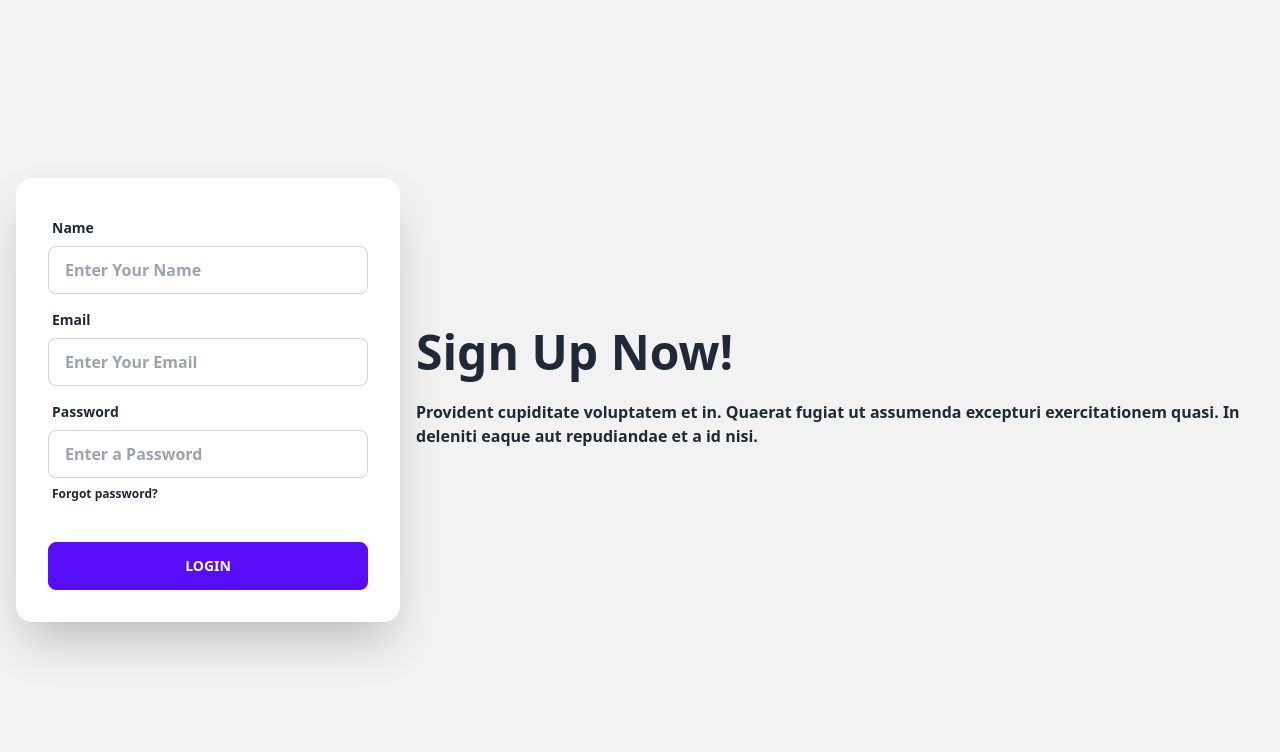
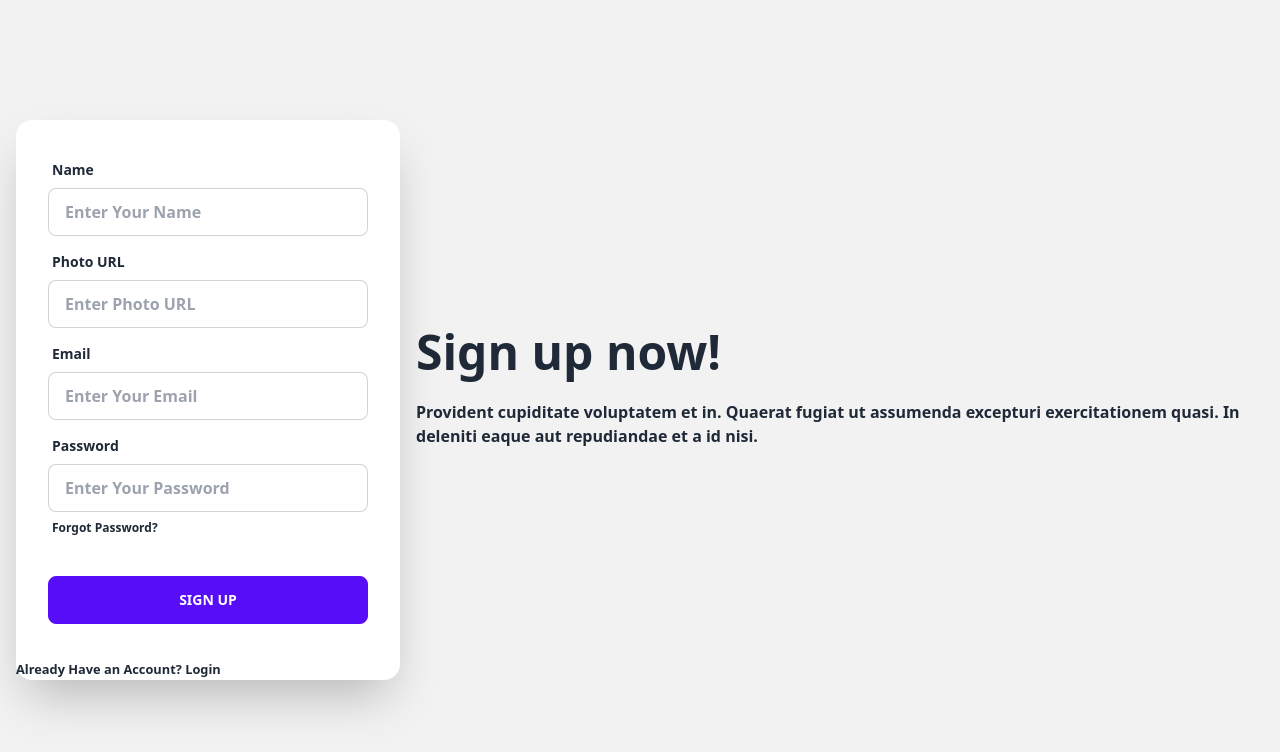
Before and after one commit to shakilahmedshuvo/bistro-boss-client, a React (Vite) app: page /signUp in a window 1280 px wide. Shown: the top 752 px of the page. Built offline with nearby package versions, Linux system fonts and the light colour scheme; no server answers.

Commit message:
privet routes and login with email and pass word and sign up and privet routes

```diff
--- a/package.json
+++ b/package.json
@@ -19,6 +19,7 @@
     "react": "^18.2.0",
     "react-dom": "^18.2.0",
     "react-helmet-async": "^1.3.0",
+    "react-hook-form": "^7.44.1",
     "react-icons": "^4.8.0",
     "react-parallax": "^3.5.1",
     "react-responsive-carousel": "^3.2.23",
@@ -26,6 +27,7 @@
     "react-simple-captcha": "^9.0.2",
     "react-tabs": "^6.0.1",
     "sort-by": "^1.2.0",
+    "sweetalert2": "^11.7.5",
     "swiper": "^9.3.2"
   },
   "devDependencies": {
--- a/src/Pages/Shared/NavBar/NavBar.jsx
+++ b/src/Pages/Shared/NavBar/NavBar.jsx
@@ -1,6 +1,18 @@
+import { useContext } from "react";
 import { Link } from "react-router-dom";
+import { AuthContext } from "../../../providers/AuthProvider";
 
 const NavBar = () => {
+    const { user, logOut } = useContext(AuthContext);
+
+    // handleLogOut function
+    const handleLogOut = () => {
+        logOut()
+            .then(() => {
+
+            })
+            .catch(error => console.log(error));
+    }
 
     // nav bar function
     const navOptions = <>
@@ -21,12 +33,28 @@ const NavBar = () => {
                 Order Food
             </Link>
         </li>
-
-        <li>
-            <Link to="login">
-                Login
-            </Link>
-        </li>
+        {/* conditional rendering */}
+        {
+            user ?
+                <>
+                    <span className="flex justify-center items-center">
+                        {user?.displayName}
+                    </span>
+                    <li>
+                        <Link onClick={handleLogOut} className="btn btn-ghost">
+                            Log Out
+                        </Link>
+                    </li>
+                </>
+                :
+                <>
+                    <li>
+                        <Link className="btn btn-ghost" to="login">
+                            Log In
+                        </Link>
+                    </li>
+                </>
+        }
     </>
 
     return (
--- a/src/Pages/SignUp/SignUp.jsx
+++ b/src/Pages/SignUp/SignUp.jsx
@@ -1,60 +1,197 @@
+import { useContext } from "react";
+import { Helmet } from "react-helmet-async";
+import { useForm } from "react-hook-form";
+import { AuthContext } from "../../providers/AuthProvider";
+import { Link, useNavigate } from "react-router-dom";
+import Swal from 'sweetalert2'
+
 const SignUp = () => {
+    const { register, handleSubmit, reset, formState: { errors } } = useForm();
+    const { createUser, updateUserProfile } = useContext(AuthContext);
+    const navigate = useNavigate();
+
+    const onSubmit = data => {
+        console.log(data);
+        createUser(data.email, data.password)
+            .then(result => {
+                const loggedUser = result.user;
+                // console.log(loggedUser);
+                updateUserProfile(data.name, data.photoURL)
+                    .then(() => {
+                        console.log('user profile info updated')
+                        reset();
+                        Swal.fire({
+                            position: 'top-center',
+                            icon: 'success',
+                            title: 'User created successfully.',
+                            showConfirmButton: false,
+                            timer: 1500
+                        });
+                        navigate('/');
+                        // logOut();
+
+                    })
+                    .catch(error => console.log(error))
+            })
+    };
     return (
-        <div className="hero min-h-screen bg-base-200 font-bold">
+        <>
+            <Helmet>
+                <title>
+                    Bistro Boss | Sign Up
+                </title>
+            </Helmet>
+            <div className="hero min-h-screen font-bold bg-base-200">
                 <div className="hero-content flex-col lg:flex-row-reverse">
                     <div className="text-center lg:text-left">
                         <h1 className="text-5xl font-bold">
-                        Sign Up Now!
+                            Sign up now!
                         </h1>
                         <p className="py-6">
                             Provident cupiditate voluptatem et in. Quaerat fugiat ut assumenda excepturi exercitationem quasi. In deleniti eaque aut repudiandae et a id nisi.
                         </p>
                     </div>
                     <div className="card flex-shrink-0 w-full max-w-sm shadow-2xl bg-base-100">
-                    <div className="card-body">
+                        {/* form start */}
+                        <form
+                            onSubmit={handleSubmit(onSubmit)} className="card-body">
+
                             <div className="form-control">
                                 <label className="label">
-                                <span className="label-text">
+                                    <span
+                                        className="label-text">
                                         Name
                                     </span>
                                 </label>
-                            <input type="name" name="name" placeholder="Enter Your Name" className="input input-bordered" required />
+                                <input
+                                    type="text"
+                                    {
+                                    ...register("name",
+                                        { required: true })
+                                    }
+                                    name="name"
+                                    placeholder="Enter Your Name"
+                                    className="input input-bordered" />
+                                {
+                                    errors.name &&
+                                    <span
+                                        className="text-red-600">
+                                        Name is required !
+                                    </span>
+                                }
                             </div>
-
+                            <div className="form-control">
+                                <label className="label">
+                                    <span
+                                        className="label-text">
+                                        Photo URL
+                                    </span>
+                                </label>
+                                <input
+                                    type="text"
+                                    {
+                                    ...register("photoURL",
+                                        { required: true })
+                                    } placeholder="Enter Photo URL"
+                                    className="input input-bordered" />
+                                {
+                                    errors.photoURL &&
+                                    <span className="text-red-600">
+                                        Photo URL is Required !
+                                    </span>
+                                }
+                            </div>
                             <div className="form-control">
                                 <label className="label">
                                     <span className="label-text">
                                         Email
                                     </span>
                                 </label>
-                            <input type="email" name="email" placeholder="Enter Your Email" className="input input-bordered" required />
+                                <input type="email"
+                                    {
+                                    ...register("email",
+                                        { required: true })
+                                    }
+                                    name="email"
+                                    placeholder="Enter Your Email"
+                                    className="input input-bordered" />
+                                {
+                                    errors.email &&
+                                    <span className="text-red-600">
+                                        Email is required !
+                                    </span>
+                                }
                             </div>
-
                             <div className="form-control">
                                 <label className="label">
                                     <span className="label-text">
                                         Password
                                     </span>
                                 </label>
-                            <input type="password" name="password" placeholder="Enter a Password" className="input input-bordered" required />
+                                {/* check the validation */}
+                                <input type="password"
+                                    {
+                                    ...register("password",
+                                        {
+                                            required: true,
+                                            minLength: 6,
+                                            maxLength: 20,
+                                            pattern: /(?=.*[A-Z])(?=.*[!@#$&*])(?=.*[0-9])(?=.*[a-z])/
+                                        })
+                                    }
+                                    placeholder="Enter Your Password"
+                                    className="input input-bordered" />
+                                {
+                                    errors.password?.type === 'required' &&
+                                    <p
+                                        className="text-red-600">
+                                        Password is Required !
+                                    </p>
+                                }
+                                {
+                                    errors.password?.type === 'minLength' &&
+                                    <p
+                                        className="text-red-600">
+                                        Password Must be 6 Characters !
+                                    </p>
+                                }
+                                {
+                                    errors.password?.type === 'maxLength' &&
+                                    <p
+                                        className="text-red-600">
+                                        Password Must be Less Than 20 Characters !
+                                    </p>
+                                }
+                                {
+                                    errors.password?.type === 'pattern' &&
+                                    <p
+                                        className="text-red-600">
+                                        Password Must Have One Uppercase One Lower Case, One Number & One Special Character !
+                                    </p>
+                                }
                                 <label className="label">
                                     <a
-                                    href="#" className="label-text-alt link link-hover">
-                                    Forgot password?
+                                        className="label-text-alt link link-hover">
+                                        Forgot Password?
                                     </a>
                                 </label>
                             </div>
-
+                            {/* submit btn */}
                             <div className="form-control mt-6">
-                            <button
-                                className="btn btn-primary">
+                                <input className="btn btn-primary" type="submit" value="Sign Up" />
+                            </div>
+                        </form>
+                        <p>
+                            <small>
+                                Already Have an Account? <Link to="/login">
                                     Login
-                            </button>
+                                </Link>
+                            </small>
+                        </p>
                     </div>
                 </div>
             </div>
-            </div>
-        </div>
+        </>
     );
 };
 
```
Also changed, not shown: src/Pages/Login/Login.jsx (+28 -13 lines), src/Providers/AuthProvider.jsx (+12 -3 lines), src/Routes/PrivetRoute.jsx (added, +18 -0 lines), 1 other file (tests, documents, lock files or other folders). Lines whose indentation alone changed are shown as unchanged.
